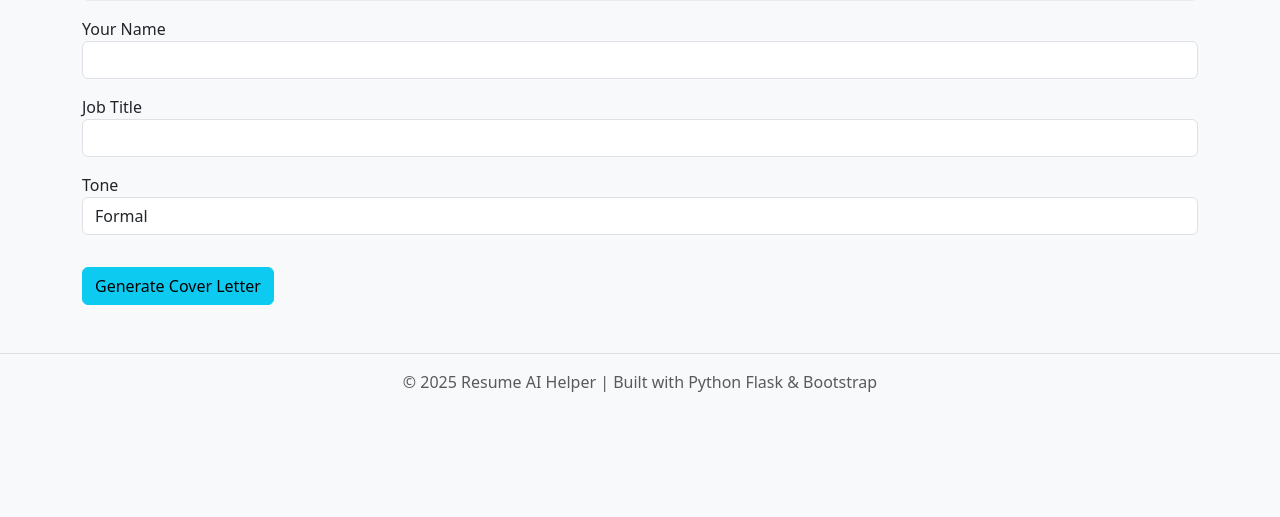
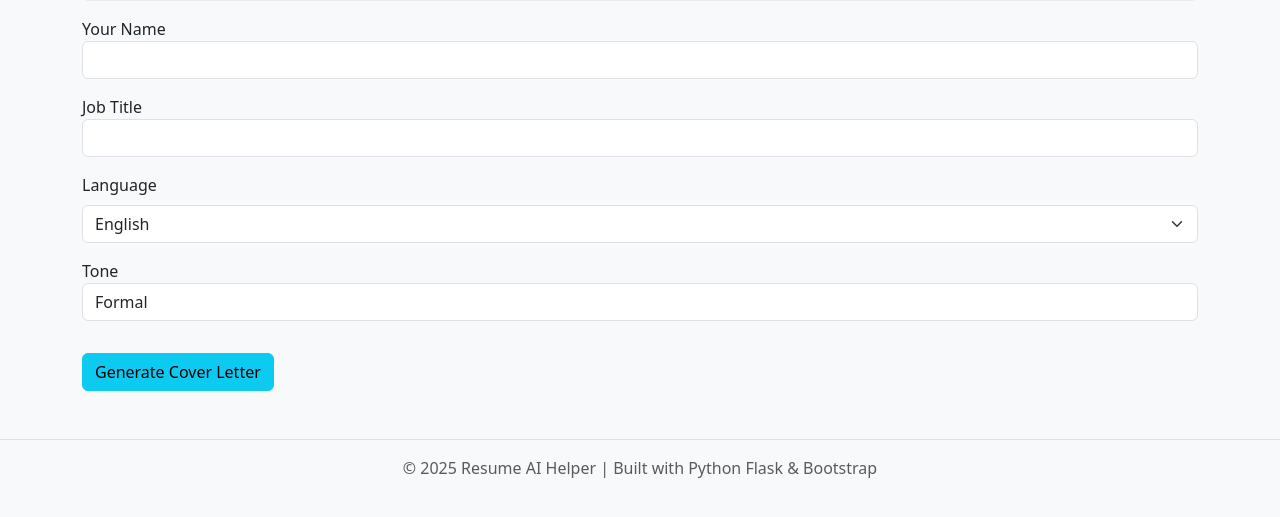
Before and after one commit to gustavowmarques/resume-ai-helper, a Flask app: page /ai_suggestions in a window 1280 px wide. Shown: the part 207-724 px from the top of the page. Run offline with Flask 3, Linux system fonts and the light colour scheme; some libraries are stand-ins or nearby versions.

Commit message:
Language selection for cover letter generation

```diff
--- a/app.py
+++ b/app.py
@@ -131,12 +131,14 @@ def job_description():
 def cover_letter():
     resume = request.form.get("resume", "")
     job = request.form.get("job", "")
+
     user_name = request.form.get("name", "Your Name")
     job_title = request.form.get("job_title", "the advertised position")
     tone = request.form.get("tone", "formal")
+    language = request.form.get("language", "English")
 
     prompt = f"""
-Using the resume and job description below, write a personalized cover letter for a position titled '{job_title}'.
+Using the resume and job description below, write a personalized cover letter for a position titled '{job_title}' in {language}.
 
 Resume:
 {resume}
@@ -237,7 +239,7 @@ Suggestions:
         resume=resume,
         job=job,
         name_guess=name_guess,
-        job_title_guess=job_title_guess
+        job_title_guess=job_title_guess,
         )
 
 @app.route("/download_docx")
--- a/templates/ai_suggestions.html
+++ b/templates/ai_suggestions.html
@@ -20,6 +20,17 @@
         <input class="form-control" type="text" name="job_title" value="{{ job_title_guess }}" required>
     </div>
 
+    <div class="mb-3">
+        <label for="language" class="form-label">Language</label>
+        <select class="form-select" id="language" name="language">
+          <option value="English" selected>English</option>
+          <option value="Portuguese">Portuguese</option>
+          <option value="Spanish">Spanish</option>
+          <option value="Spanish">Italian</option>
+          <option value="French">French</option>
+          <option value="German">German</option>
+        </select>
+      </div>
     <!-- Tone dropdown -->
     <div class="mb-3">
         <label for="tone">Tone</label>
```
